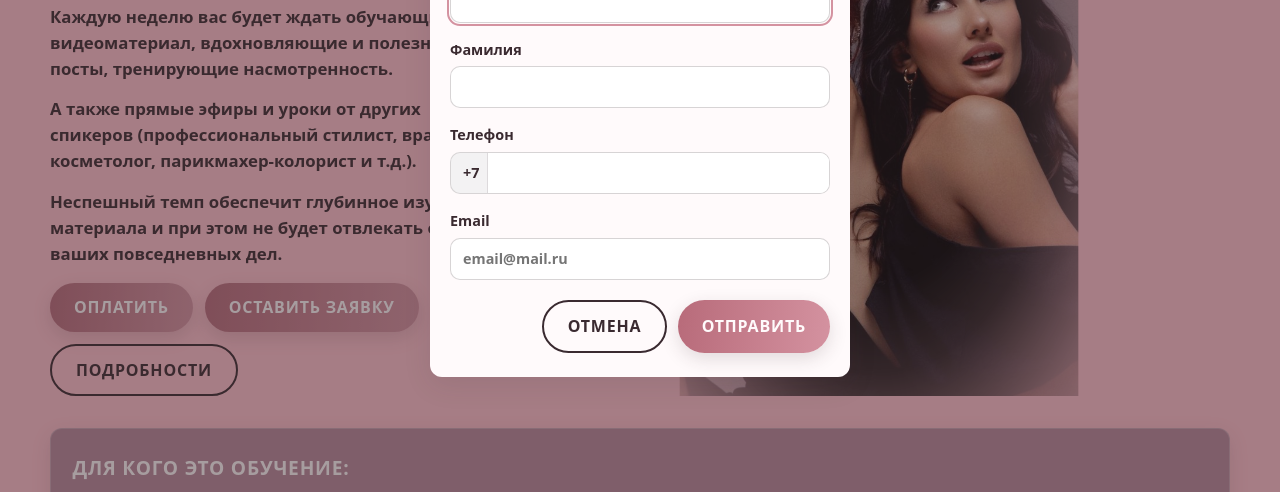
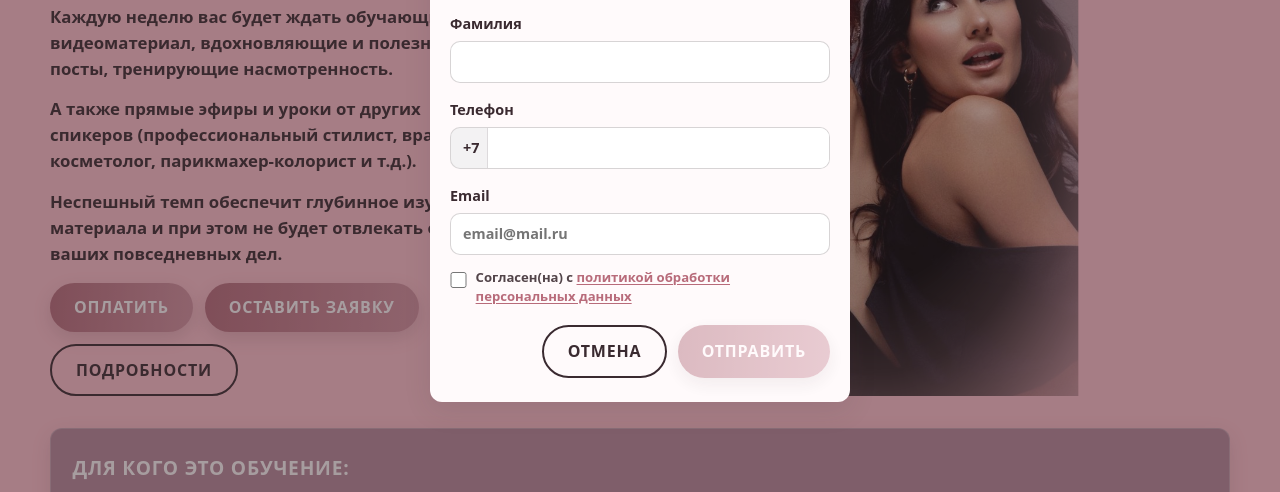
Before and after one commit to Sveta1607/beauty, a website built with Vite: page index.html in a window 1280 px wide. Both pictures are taken after a click on the button "ОСТАВИТЬ ЗАЯВКУ". Shown: the part 286-778 px from the top of the page. Built offline with nearby package versions, Linux system fonts and the light colour scheme.

Commit message:
добавили чек бокс в форму с данными

```diff
--- a/index.html
+++ b/index.html
@@ -212,9 +212,26 @@
             placeholder="email@mail.ru"
           />
         </label>
+        <!-- Согласие с политикой ПДн: без отметки кнопка «Отправить» остаётся неактивной -->
+        <div class="lead-dialog__field lead-dialog__field--consent">
+          <label class="lead-dialog__consent">
+            <input
+              type="checkbox"
+              id="lead-privacy-consent"
+              name="privacyConsent"
+              class="lead-dialog__checkbox"
+              autocomplete="off"
+            />
+            <span class="lead-dialog__consent-text">
+              Согласен(на) с
+              <a href="privacy.html" target="_blank" rel="noopener noreferrer">политикой обработки персональных данных</a>
+            </span>
+          </label>
+        </div>
         <div class="lead-dialog__actions">
           <button type="button" class="btn btn--ghost" id="lead-cancel-btn">Отмена</button>
-          <button type="submit" class="btn" id="lead-submit-btn">Отправить</button>
+          <!-- disabled до согласия с политикой; включается скриптом при отмеченном чекбоксе -->
+          <button type="submit" class="btn" id="lead-submit-btn" disabled>Отправить</button>
         </div>
       </form>
     </dialog>
--- a/src/lead-form.js
+++ b/src/lead-form.js
@@ -9,6 +9,18 @@ const introEl = document.getElementById('lead-dialog-intro')
 const tariffCtxEl = document.getElementById('lead-tariff-context')
 
 const phoneLocalInput = document.getElementById('lead-phone-local')
+const privacyCheckbox = document.getElementById('lead-privacy-consent')
+
+/**
+ * Включает «Отправить» только при отмеченном согласии с политикой ПДн.
+ * Вызывается при открытии диалога, смене чекбокса и после ошибки отправки.
+ */
+function updateLeadSubmitEnabled() {
+  const submitBtn = document.getElementById('lead-submit-btn')
+  if (!submitBtn || !privacyCheckbox) return
+  submitBtn.disabled = !privacyCheckbox.checked
+  submitBtn.setAttribute('aria-disabled', submitBtn.disabled ? 'true' : 'false')
+}
 
 /** URL оплаты после успешной отправки; задаётся из окна тарифов */
 let pendingPaymentUrl = null
@@ -70,8 +82,8 @@ export function openLeadForPayment(payUrl, tariffLabel) {
   pendingPaymentUrl = payUrl && payUrl.trim() !== '' ? payUrl : '#'
   pendingTariffLabel = tariffLabel || ''
   statusEl.textContent = ''
-  const submitBtn = document.getElementById('lead-submit-btn')
-  if (submitBtn) submitBtn.disabled = false
+  if (privacyCheckbox) privacyCheckbox.checked = false
+  updateLeadSubmitEnabled()
   updateLeadDialogMode()
   safeShowModal(dialog)
 }
@@ -92,10 +104,14 @@ if (dialog && openBtn && form && cancelBtn && statusEl) {
     resetPaymentMode()
     updateLeadDialogMode()
     statusEl.textContent = ''
-    const submitBtn = document.getElementById('lead-submit-btn')
-    if (submitBtn) submitBtn.disabled = false
+    if (privacyCheckbox) privacyCheckbox.checked = false
+    updateLeadSubmitEnabled()
     safeShowModal(dialog)
   })
+
+  if (privacyCheckbox) {
+    privacyCheckbox.addEventListener('change', updateLeadSubmitEnabled)
+  }
 
   cancelBtn.addEventListener('click', () => {
     resetPaymentMode()
@@ -105,6 +121,10 @@ if (dialog && openBtn && form && cancelBtn && statusEl) {
 
   form.addEventListener('submit', async (e) => {
     e.preventDefault()
+    if (!privacyCheckbox?.checked) {
+      statusEl.textContent = 'Отметьте согласие с политикой обработки персональных данных.'
+      return
+    }
     const fd = new FormData(form)
     const localDigits = String(fd.get('phoneLocal') ?? '').replace(/\D/g, '').slice(0, 10)
     const phone = localDigits.length === 10 ? `+7${localDigits}` : ''
@@ -147,7 +167,7 @@ if (dialog && openBtn && form && cancelBtn && statusEl) {
         } else {
           statusEl.textContent = data.error || `Ошибка сервера (${res.status}). Попробуйте позже.`
         }
-        if (submitBtn) submitBtn.disabled = false
+        updateLeadSubmitEnabled()
         return
       }
 
@@ -175,7 +195,7 @@ if (dialog && openBtn && form && cancelBtn && statusEl) {
     } catch {
       statusEl.textContent =
         'Сервер API не отвечает. Если вы на компьютере: во втором терминале выполните «npm run server» (порт 8787), оставьте «npm run dev». На хостинге проверьте, что приложение Node запущено.'
-      if (submitBtn) submitBtn.disabled = false
+      updateLeadSubmitEnabled()
     }
   })
 }
--- a/src/styles.css
+++ b/src/styles.css
@@ -283,6 +283,13 @@ body > script {
   border: 2px solid var(--ink);
   color: var(--ink);
   box-shadow: none;
+}
+
+/* Основная кнопка в состоянии disabled — визуально отличима от активной (согласие с политикой не отмечено) */
+.btn:disabled {
+  opacity: 0.45;
+  cursor: not-allowed;
+  filter: grayscale(0.12);
 }
 
 /* Герой главной: сетка текст + фото; колонки по высоте тянутся к самой высокой — под фото остаётся место сверху */
@@ -575,6 +582,44 @@ body > script {
   font-weight: 600;
 }
 
+/* Блок согласия с политикой: чекбокс и многострочный текст со ссылкой в одной строке на широких экранах */
+.lead-dialog__field--consent {
+  margin-top: -0.15rem;
+}
+
+.lead-dialog__consent {
+  display: flex;
+  align-items: flex-start;
+  gap: 0.55rem;
+  font-size: 0.82rem;
+  font-weight: 600;
+  line-height: 1.4;
+  cursor: pointer;
+}
+
+.lead-dialog__checkbox {
+  margin: 0.2rem 0 0;
+  width: 1.05rem;
+  height: 1.05rem;
+  flex-shrink: 0;
+  accent-color: var(--accent-cta);
+  cursor: pointer;
+}
+
+.lead-dialog__consent-text {
+  color: rgba(58, 42, 48, 0.88);
+}
+
+.lead-dialog__consent-text a {
+  color: var(--accent-cta);
+  text-decoration: underline;
+  text-underline-offset: 2px;
+}
+
+.lead-dialog__consent-text a:hover {
+  color: var(--accent-cta-end);
+}
+
 .lead-dialog__input {
   padding: 0.55rem 0.75rem;
   border: 1px solid rgba(58, 42, 48, 0.2);
```
